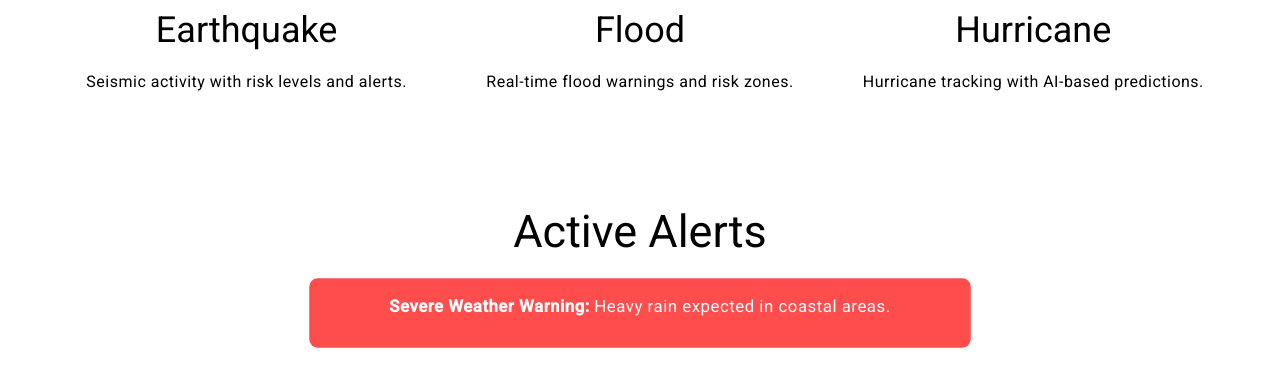
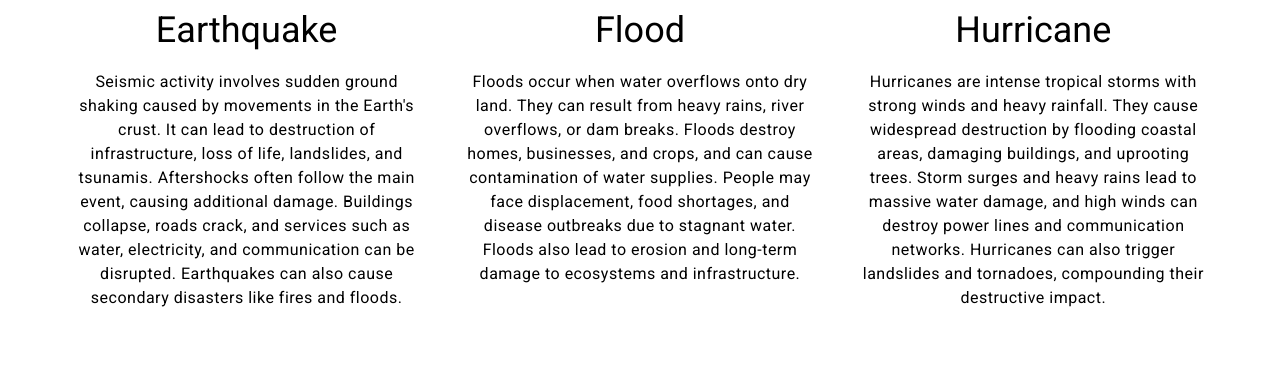
Before and after one commit to RohitLbd/disasterManagement, an Angular app: page / in a window 1280 px wide. Shown: the part 525-892 px from the top of the page. Built offline with nearby package versions, Linux system fonts and the light colour scheme.

Commit message:
Update landing-page.component.html

```diff
--- a/src/app/landing-page/landing-page.component.html
+++ b/src/app/landing-page/landing-page.component.html
@@ -2,7 +2,7 @@
     <!-- Landing Section -->
     <section id="home">
         <div class="hero">
-            <h1>Real-Time Disaster Dashboard</h1>
+            <h1>Disaster Monitoring and Alert System</h1>
             <p>Track and monitor natural disasters in real-time</p>
         </div>
     </section>
@@ -14,27 +14,27 @@
             <div class="disaster-item">
                 <img src="Images2/earthquake.jpg" alt="Earthquake">
                 <h3>Earthquake</h3>
-                <p>Seismic activity with risk levels and alerts.</p>
+                <p>Seismic activity involves sudden ground shaking caused by movements in the Earth's crust. It can lead to destruction of infrastructure, loss of life, landslides, and tsunamis. Aftershocks often follow the main event, causing additional damage. Buildings collapse, roads crack, and services such as water, electricity, and communication can be disrupted. Earthquakes can also cause secondary disasters like fires and floods.</p>
             </div>
             <div class="disaster-item">
                 <img src="Images2/flood.jpg" alt="Flood">
                 <h3>Flood</h3>
-                <p>Real-time flood warnings and risk zones.</p>
+                <p>Floods occur when water overflows onto dry land. They can result from heavy rains, river overflows, or dam breaks. Floods destroy homes, businesses, and crops, and can cause contamination of water supplies. People may face displacement, food shortages, and disease outbreaks due to stagnant water. Floods also lead to erosion and long-term damage to ecosystems and infrastructure.</p>
             </div>
             <div class="disaster-item">
-
                 <img src="Images2/Hurrace.jpg" alt="Hurricane">
                 <h3>Hurricane</h3>
-                <p>Hurricane tracking with AI-based predictions.</p>
+                <p>Hurricanes are intense tropical storms with strong winds and heavy rainfall. They cause widespread destruction by flooding coastal areas, damaging buildings, and uprooting trees. Storm surges and heavy rains lead to massive water damage, and high winds can destroy power lines and communication networks. Hurricanes can also trigger landslides and tornadoes, compounding their destructive impact.</p>
             </div>
         </div>
     </section>
+
 
     <!-- Alerts Section -->
     <section id="alerts" class="section">
         <h2>Active Alerts</h2>
         <div class="alert-box">
-            <p><strong>Severe Weather Warning:</strong> Heavy rain expected in coastal areas.</p>
+            <p><strong>Severe Weather Warning in Mumbai:</strong> Heavy rain expected in coastal areas.</p>
         </div>
     </section>
 
```
